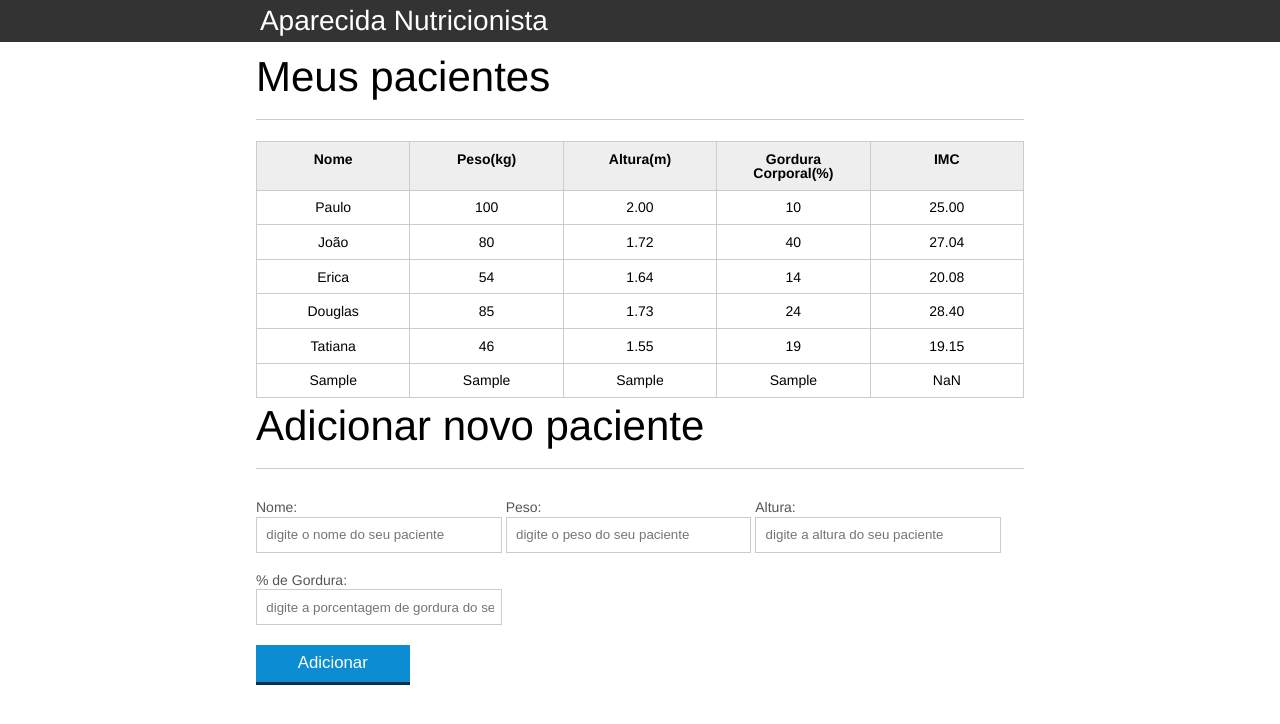
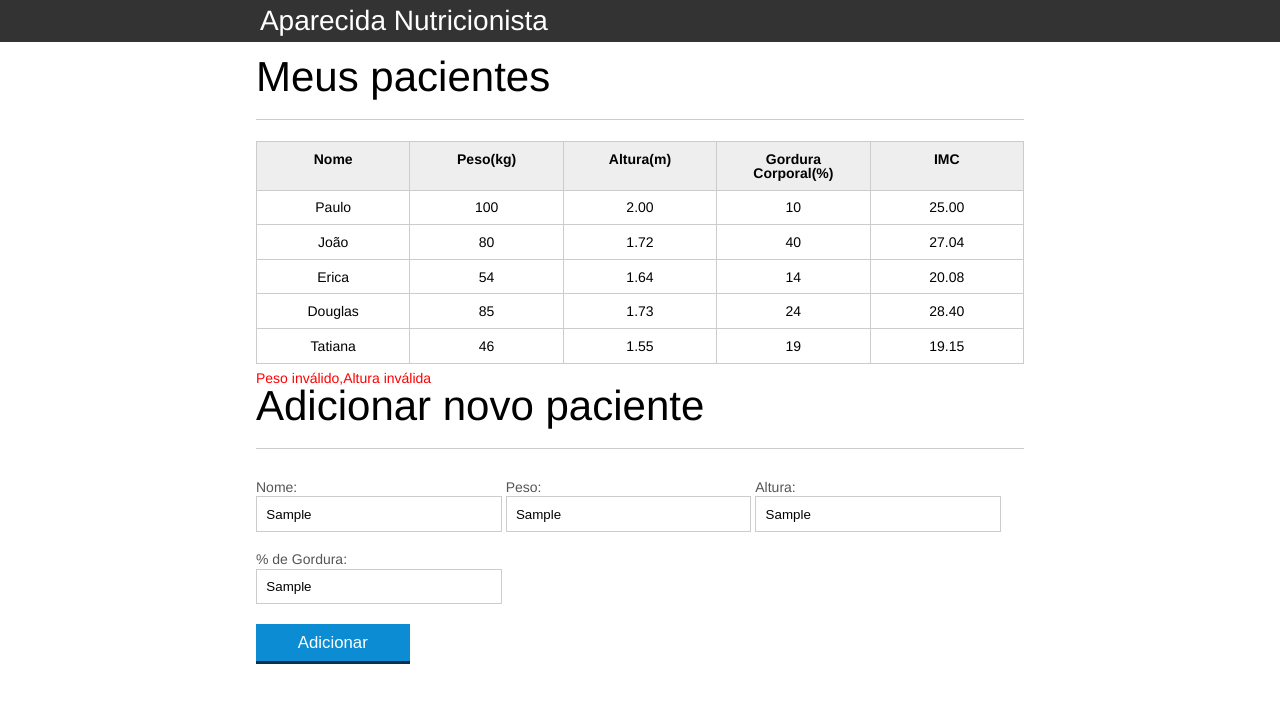
Before and after one commit to TallesCrhistian/Fundmentos-JS, a plain HTML site: page introducao-javascript/index.html in a window 1280 px wide. Both pictures are taken after typing "Sample", "Sample", "Sample", "Sample" into the empty fields and a click on the button "Adicionar". Drawn offline with Linux system fonts and the light colour scheme.

Commit message:
Melhorando o código

```diff
--- a/introducao-javascript/css/index.css
+++ b/introducao-javascript/css/index.css
@@ -1,49 +1,50 @@
-*{
+* {
     box-sizing: border-box;
 }
 
-body{
+body {
     font-family: "Helvetica Neue", "Helvetica", Helvetica, Arial, sans-serif;
     font-size: 14px;
 }
 
-header{
+header {
     background-color: #333;
     height: 3em;
     color: #FFF;
     margin-bottom: 1em;
 }
 
-header h1{
+header h1 {
     font-size: 2em;
-	display:inline-block;
-	vertical-align:	middle;
-}
-header h2{
-	font-size: 2em;
-	display:inline-block;
-	vertical-align:	middle;
+    display: inline-block;
+    vertical-align: middle;
 }
 
-header .container:before{
-	content: '';
-	display:inline-block;
-	height: 100%;
-	vertical-align:	middle;
+header h2 {
+    font-size: 2em;
+    display: inline-block;
+    vertical-align: middle;
 }
 
-.container{
+header .container:before {
+    content: '';
+    display: inline-block;
+    height: 100%;
+    vertical-align: middle;
+}
+
+.container {
     width: 60%;
     height: 100%;
     margin: 0 auto;
 }
 
-section{
+section {
     margin: 2em 0;
     overflow: hidden;
 }
 
-section h2{
+section h2 {
     font-size: 3em;
     display: block;
     padding-bottom: .5em;
@@ -51,32 +52,32 @@ section h2{
     margin-bottom: .5em;
 }
 
-table{
+table {
     width: 100%;
-	margin-bottom : .5em;
+    margin-bottom: .5em;
     table-layout: fixed;
-
 }
 
-td, th {
+td,
+th {
     padding: .7em;
     margin: 0;
     border: 1px solid #ccc;
     text-align: center;
 }
 
-th{
+th {
     font-weight: bold;
     background-color: #EEE;
 }
 
-label{
+label {
     color: #555;
     display: block;
     margin-bottom: .2em;
 }
 
-.campo{
+.campo {
     margin: 0;
     padding-bottom: 1em;
     width: 100%;
@@ -85,18 +86,18 @@ label{
     width: 100%;
 }
 
-.campo-medio{
+.campo-medio {
     display: inline-block;
     padding-right: .5em;
 }
 
-.grupo{
+.grupo {
     width: 32%;
     display: inline-block;
     padding: 10px 0px;
 }
 
-button{
+button {
     padding: .5em 2em;
     border: 0;
     border-bottom: 3px solid;
@@ -105,33 +106,37 @@ button{
     margin: 0;
     margin-top: -3px;
     color: #fff;
-	background-color:#0c8cd3;
+    background-color: #0c8cd3;
     border-color: #04324c;
     width: 20%;
     display: block;
     clear: both;
     margin: 10px 0px;
-
 }
 
-button:active{
-	margin-top:0px;
+button:active {
+    margin-top: 0px;
     border: 0;
 }
 
-button[disabled=disabled], button:disabled {
+button[disabled=disabled],
+button:disabled {
     background-color: gray;
     border-color: darkgray;
-
 }
 
-.adicionar-paciente{
+.adicionar-paciente {
     margin-top: 30px;
 }
 
-.campo-invalido{
+.campo-invalido {
     border: 1px solid red;
 }
+
 .paciente-invalido {
     background-color: lightcoral;
 }
+
+#mensagem-erro {
+    color: red;
+}
--- a/introducao-javascript/index.html
+++ b/introducao-javascript/index.html
@@ -72,6 +72,7 @@
                     </tr>
                 </tbody>
             </table>
+            <span id="mensagem-erro"></span>
 
         </section>
     </main>
@@ -84,24 +85,22 @@
             </div>
             <div class="grupo">
                 <label for="peso">Peso:</label>
-				<input id="peso" name="peso" type="text" placeholder="digite o peso do seu paciente"
-					class="campo campo-medio">
+                <input id="peso" name="peso" type="text" placeholder="digite o peso do seu paciente" class="campo campo-medio">
             </div>
             <div class="grupo">
                 <label for="altura">Altura:</label>
-				<input id="altura" name="altura" type="text" placeholder="digite a altura do seu paciente"
-					class="campo campo-medio">
+                <input id="altura" name="altura" type="text" placeholder="digite a altura do seu paciente" class="campo campo-medio">
             </div>
             <div class="grupo">
                 <label for="gordura">% de Gordura:</label>
-				<input id="gordura" type="text" placeholder="digite a porcentagem de gordura do seu paciente"
-					class="campo campo-medio">
+                <input id="gordura" type="text" placeholder="digite a porcentagem de gordura do seu paciente" class="campo campo-medio">
             </div>
 
             <button id="adicionar-paciente" class="botao bto-principal">Adicionar</button>
         </form>
     </section>
-	<script src="./js/principal.js">;
+    <script src="./js/principal.js">
+        ;
     </script>
     <script src="./js/form.js"></script>
 </body>
--- a/introducao-javascript/js/form.js
+++ b/introducao-javascript/js/form.js
@@ -1,5 +1,5 @@
 var botaoAdicionar = document.querySelector("#adicionar-paciente");
-botaoAdicionar.addEventListener("click", function (event) {
+botaoAdicionar.addEventListener("click", function(event) {
     event.preventDefault();
 
     var form = document.querySelector("#form-adiciona");
@@ -9,7 +9,17 @@ botaoAdicionar.addEventListener("click", function (event) {
 
     var pacienteTr = montaTr(paciente);
 
+    var erro = validaPaciente(paciente);
+
+    if (erro.length > 0) {
+        var mensagemErro = document.querySelector("#mensagem-erro");
+        mensagemErro.textContent = erro;
+        return;
+    }
+
     var tabela = document.querySelector("#tabela-pacientes");
+
+
 
     tabela.appendChild(pacienteTr);
     form.reset();
@@ -31,19 +41,27 @@ function montaTr(paciente) {
     var pacienteTr = document.createElement("tr");
     pacienteTr.classList.add("paciente");
 
-    pacienteTr.appendChild( montaTd(paciente.nome, "info-nome"));
+    pacienteTr.appendChild(montaTd(paciente.nome, "info-nome"));
     pacienteTr.appendChild(montaTd(paciente.peso, "info-peso"));
     pacienteTr.appendChild(montaTd(paciente.altura, "info-altura"));
-    pacienteTr.appendChild( montaTd(paciente.gordura, "info-gordura"));
+    pacienteTr.appendChild(montaTd(paciente.gordura, "info-gordura"));
     pacienteTr.appendChild(montaTd(paciente.imc, "info-imc"));
 
     return pacienteTr;
 }
 
-function montaTd (dado,classe){
-var td = document.createElement("td");
-td.textContent = dado;
-td.classList.add(classe);
+function montaTd(dado, classe) {
+    var td = document.createElement("td");
+    td.textContent = dado;
+    td.classList.add(classe);
 
-return td;
+    return td;
 }
+
+function validaPaciente(paciente) {
+    var erros = [];
+    if (!validaPeso(paciente.peso)) erros.push("Peso inválido");
+    if (!validaAltura(paciente.altura)) erros.push("Altura inválida");
+
+    return erros;
+}
--- a/introducao-javascript/js/principal.js
+++ b/introducao-javascript/js/principal.js
@@ -19,16 +19,16 @@ for (var i = 0; i < pacientes.length; i++) {
     var imcDaLinha = tdimc.textContent;
 
 
-    var pesoEhValido = true;
-    var alturaEhValido = true;
+    var pesoEhValido = validaPeso(peso);
+    var alturaEhValido = validaAltura(altura);
 
-    if (peso <= 0 || peso >= 1000) {
+    if (!pesoEhValido) {
         console.log("Peso invalido");
         pesoEhValido = false;
         tdimc.textContent = "Peso Invalido";
         paciente.classList.add("paciente-invalido");
     }
-    if (altura <= 0 || altura >= 4) {
+    if (!alturaEhValido) {
         console.log("Altur invalida");
         alturaEhValido = false;
         tdimc.textContent = "Altura Invalida";
@@ -36,13 +36,30 @@ for (var i = 0; i < pacientes.length; i++) {
     }
 
     if (pesoEhValido && alturaEhValido) {
-        var imc = calculaImc(peso,altura);
+        var imc = calculaImc(peso, altura);
         tdimc.textContent = imc;
     }
 }
 
-function calculaImc (peso,altura) {
+function calculaImc(peso, altura) {
     var imc = 0;
     imc = peso / (altura * altura);
     return imc.toFixed(2);
 }
+
+function validaPeso(peso) {
+    if (peso >= 0 && peso < 1000) {
+        return true;
+    } else {
+        return false;
+    }
+}
+
+function validaAltura(altura) {
+    if (altura >= 0 && altura <= 3.0) {
+        return true
+    } else {
+        return false;
+    }
+
+}
```
Lines whose indentation alone changed are shown as unchanged.
